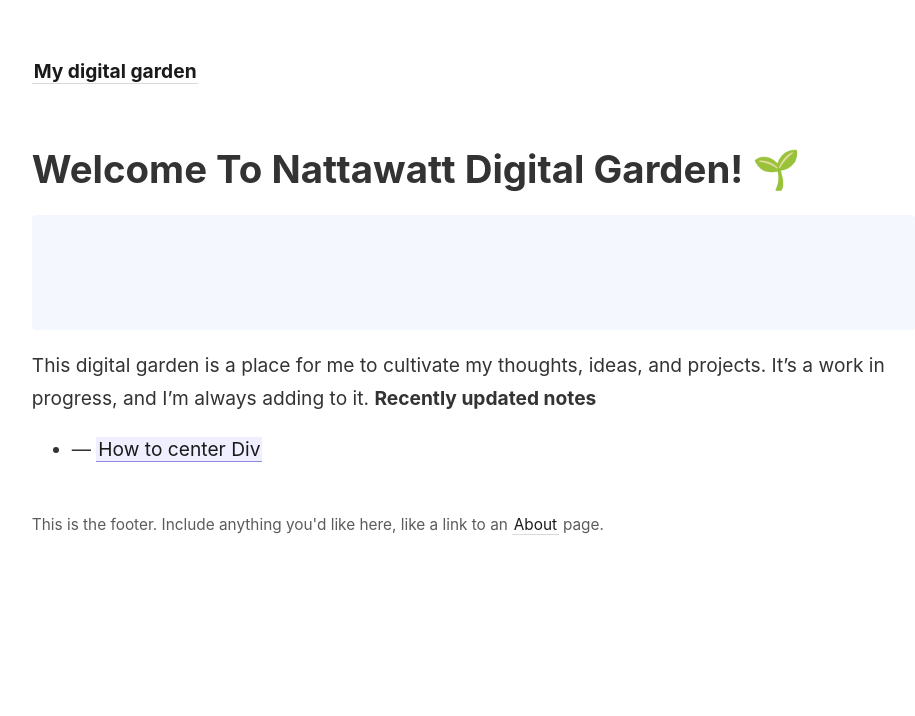
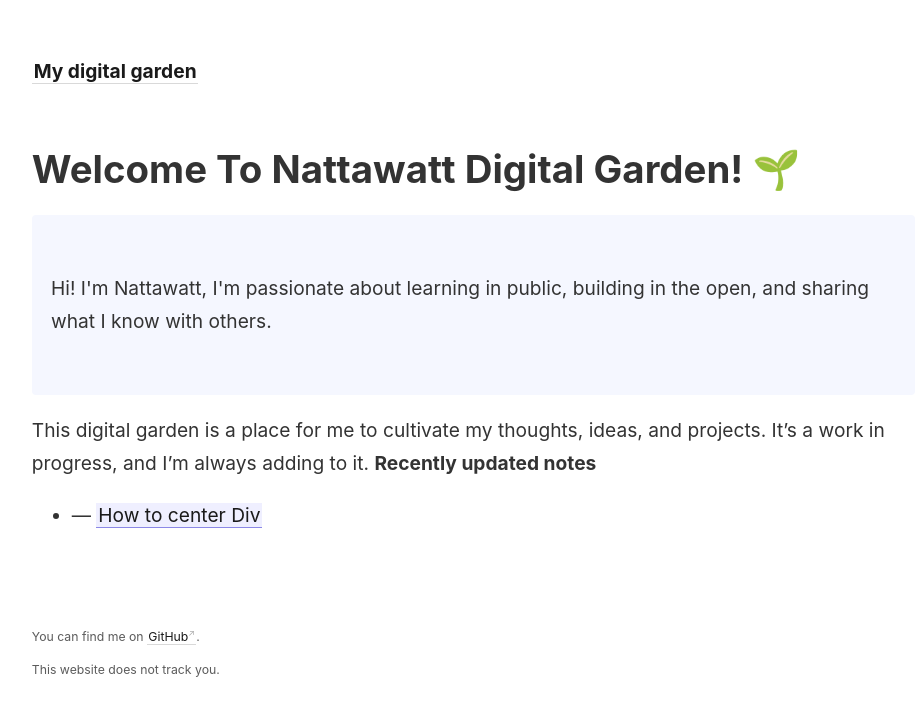
Before and after one commit to RealNattawattHongthong/digital-garden, a Jekyll site: the page built from _pages/index.md, in a window 1280 px wide. Shown: the top 716 px of the page, without its empty margins (45-960 px from the left). Built offline with Jekyll 4.4.1, drawn with Linux system fonts in a browser that asks for light colours.

Commit message:
dffgdfsdwfc

```diff
--- a/_includes/footer.html
+++ b/_includes/footer.html
@@ -1 +1,9 @@
-This is the footer. Include anything you'd like here, like a link to an <a class="internal-link" href="{{ site.baseurl }}/about">About</a> page.
+<footer class="faded">
+    <p>
+      You can find me on <a title='GitHub' target="_blank" rel="noreferrer" href="https://github.com/RealNattawattHongthong">GitHub</a>.
+    </p>
+
+    <p>
+      This website does not track you.
+    </p>
+  </footer>
--- a/_pages/index.md
+++ b/_pages/index.md
@@ -8,7 +8,7 @@ permalink: /
 # Welcome To Nattawatt Digital Garden! 🌱
 
 <p style="padding: 3em 1em; background: #f5f7ff; border-radius: 4px;">
-  <!-- Take a look at <span style="font-weight: bold">[[Your first note]]</span> to get started on your exploration. -->
+ Hi! I'm Nattawatt, I'm passionate about learning in public, building in the open, and sharing what I know with others.
 </p>
 
 This digital garden is a place for me to cultivate my thoughts, ideas, and projects. It's a work in progress, and I'm always adding to it.
```
